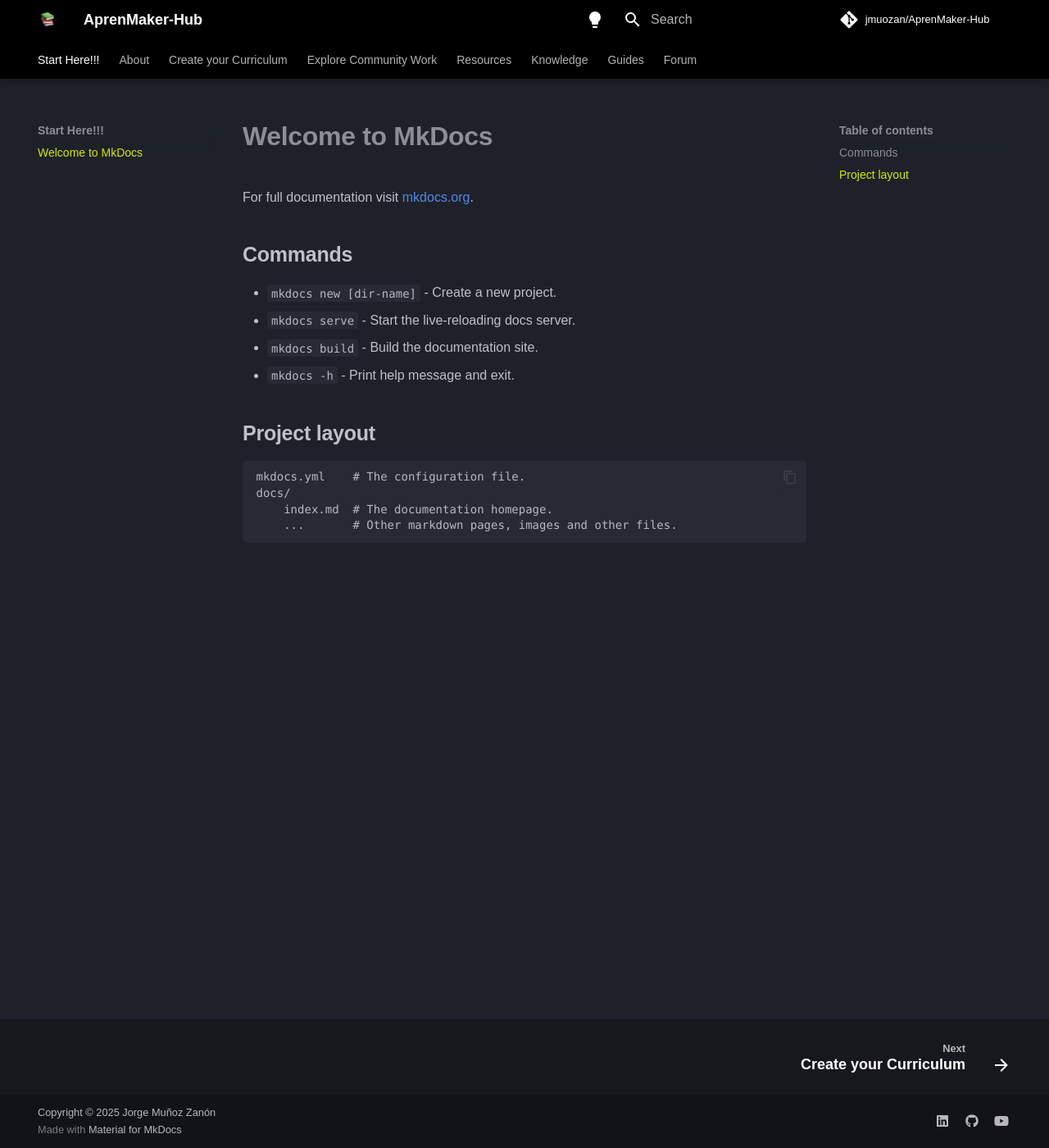
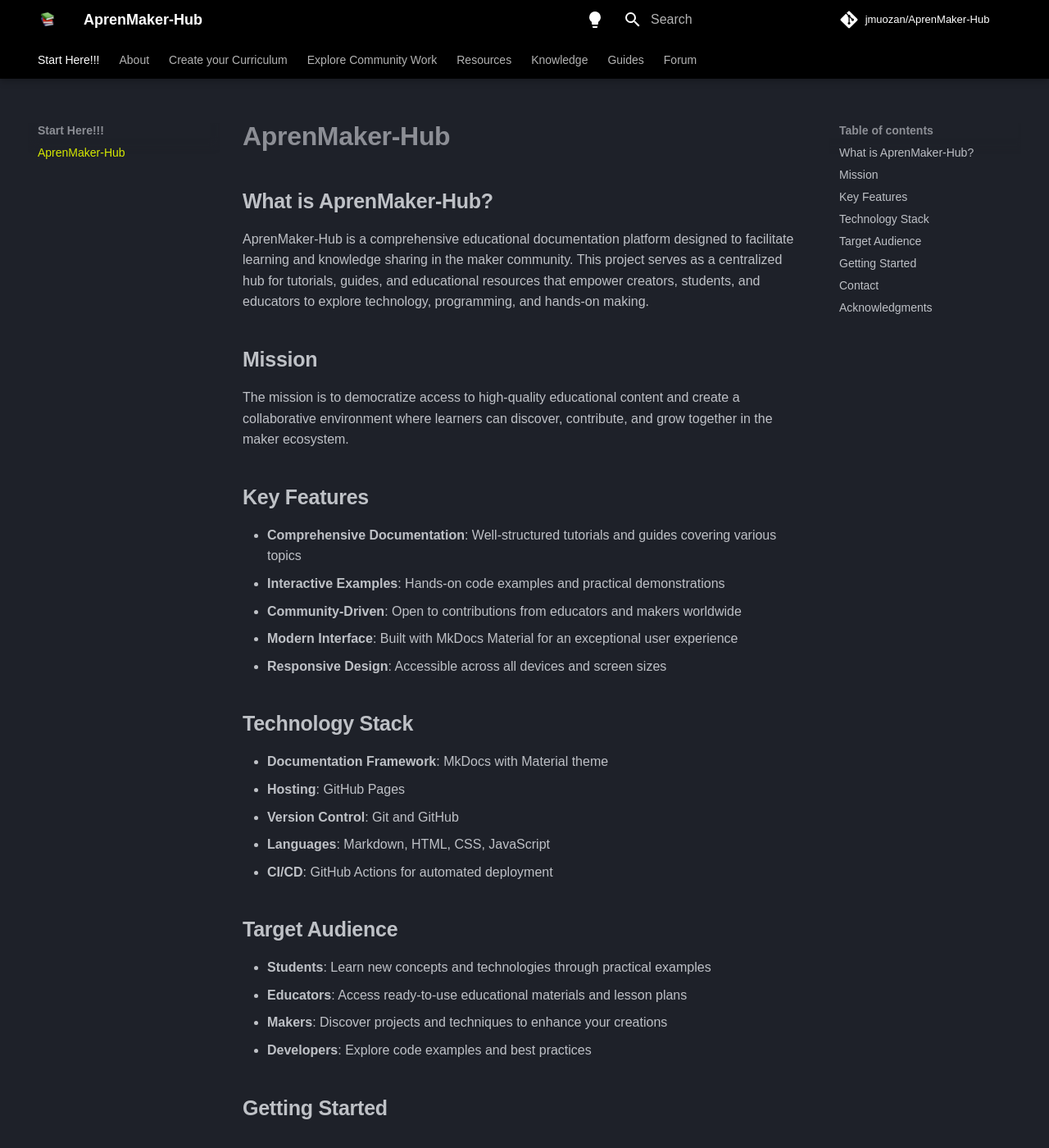
Before and after one commit to jmuozan/AprenMaker-Hub, an MkDocs documentation site: the page built from docs/index.md, in a window 1280 px wide and 1400 px high. Shown: the whole window at 82% size. Built offline with MkDocs 1.6.1 and Material for MkDocs 9.7.7, drawn with Linux system fonts in a browser that asks for light colours; some web fonts are replaced; comment, search, counter and statistics services are not loaded; some of the changed text lies outside the part shown.

Commit message:
About AprenMaker-Hub

```diff
--- a/docs/Resources/index.md
+++ /dev/null
@@ -1,66 +0,0 @@
-# About AprenMaker-Hub
-
-## What is AprenMaker-Hub?
-
-AprenMaker-Hub is a comprehensive educational documentation platform designed to facilitate learning and knowledge sharing in the maker community. This project serves as a centralized hub for tutorials, guides, and educational resources that empower creators, students, and educators to explore technology, programming, and hands-on making.
-
-## Mission
-
-Our mission is to democratize access to high-quality educational content and create a collaborative environment where learners can discover, contribute, and grow together in the maker ecosystem.
-
-## Key Features
-
-- **Comprehensive Documentation**: Well-structured tutorials and guides covering various topics
-- **Interactive Examples**: Hands-on code examples and practical demonstrations
-- **Community-Driven**: Open to contributions from educators and makers worldwide
-- **Modern Interface**: Built with MkDocs Material for an exceptional user experience
-- **Responsive Design**: Accessible across all devices and screen sizes
-
-## Technology Stack
-
-- **Documentation Framework**: MkDocs with Material theme
-- **Hosting**: GitHub Pages
-- **Version Control**: Git and GitHub
-- **Languages**: Markdown, HTML, CSS, JavaScript
-- **CI/CD**: GitHub Actions for automated deployment
-
-## Target Audience
-
-- **Students**: Learn new concepts and technologies through practical examples
-- **Educators**: Access ready-to-use educational materials and lesson plans
-- **Makers**: Discover projects and techniques to enhance your creations
-- **Developers**: Explore code examples and best practices
-
-## Getting Started
-
-1. Browse the documentation sections in the navigation menu
-2. Try the interactive code examples
-3. Follow along with the step-by-step tutorials
-4. Contribute your own content via GitHub
-
-## Contributing
-
-We welcome contributions from the community! Whether you want to:
-
-- Fix typos or improve existing content
-- Add new tutorials or examples
-- Suggest new topics or features
-- Report issues or bugs
-
-Visit our [GitHub repository](https://github.com/jmuozan/AprenMaker-Hub) to get started.
-
-## Contact
-
-For questions, suggestions, or collaboration opportunities, feel free to reach out:
-
-- **Email**: jmuozan@gmail.com
-- **LinkedIn**: [Jorge Muñoz Zanón](https://www.linkedin.com/in/jorgemunozzanon/)
-- **GitHub**: [jmuozan](https://github.com/jmuozan)
-
-## Acknowledgments
-
-This project is built with love for the maker and educational community. Special thanks to:
-
-- The MkDocs and Material theme developers
-- The open-source community for inspiration and tools
-- All contributors who help improve this resource
--- a/docs/index.md
+++ b/docs/index.md
@@ -1,17 +1,46 @@
-# Welcome to MkDocs
+# AprenMaker-Hub
 
-For full documentation visit [mkdocs.org](https://www.mkdocs.org).
+## What is AprenMaker-Hub?
 
-## Commands
+AprenMaker-Hub is a comprehensive educational documentation platform designed to facilitate learning and knowledge sharing in the maker community. This project serves as a centralized hub for tutorials, guides, and educational resources that empower creators, students, and educators to explore technology, programming, and hands-on making.
 
-* `mkdocs new [dir-name]` - Create a new project.
-* `mkdocs serve` - Start the live-reloading docs server.
-* `mkdocs build` - Build the documentation site.
-* `mkdocs -h` - Print help message and exit.
+## Mission
 
-## Project layout
+The mission is to democratize access to high-quality educational content and create a collaborative environment where learners can discover, contribute, and grow together in the maker ecosystem.
 
-    mkdocs.yml    # The configuration file.
-    docs/
-        index.md  # The documentation homepage.
-        ...       # Other markdown pages, images and other files.
+## Key Features
+
+- **Comprehensive Documentation**: Well-structured tutorials and guides covering various topics
+- **Interactive Examples**: Hands-on code examples and practical demonstrations
+- **Community-Driven**: Open to contributions from educators and makers worldwide
+- **Modern Interface**: Built with MkDocs Material for an exceptional user experience
+- **Responsive Design**: Accessible across all devices and screen sizes
+
+## Technology Stack
+
+- **Documentation Framework**: MkDocs with Material theme
+- **Hosting**: GitHub Pages
+- **Version Control**: Git and GitHub
+- **Languages**: Markdown, HTML, CSS, JavaScript
+- **CI/CD**: GitHub Actions for automated deployment
+
+## Target Audience
+
+- **Students**: Learn new concepts and technologies through practical examples
+- **Educators**: Access ready-to-use educational materials and lesson plans
+- **Makers**: Discover projects and techniques to enhance your creations
+- **Developers**: Explore code examples and best practices
+
+## Getting Started
+
+## Contact
+
+For questions, suggestions, or collaboration opportunities, feel free to reach out:
+
+- **Email**: jmuozan@gmail.com
+- **LinkedIn**: [Jorge Muñoz Zanón](https://www.linkedin.com/in/jorgemunozzanon/)
+- **GitHub**: [jmuozan](https://github.com/jmuozan)
+
+## Acknowledgments
+
+This project is built with love for the maker and educational community. Special thanks to:
--- a/mkdocs.yml
+++ b/mkdocs.yml
@@ -19,7 +19,6 @@
   - Explore Community Work: explore/explore.md
 
   - Resources:
-    - resources/index.md
     - resources/diagram-examples.md
     - resources/content-tabs.md
     - resources/code-examples.md
```
